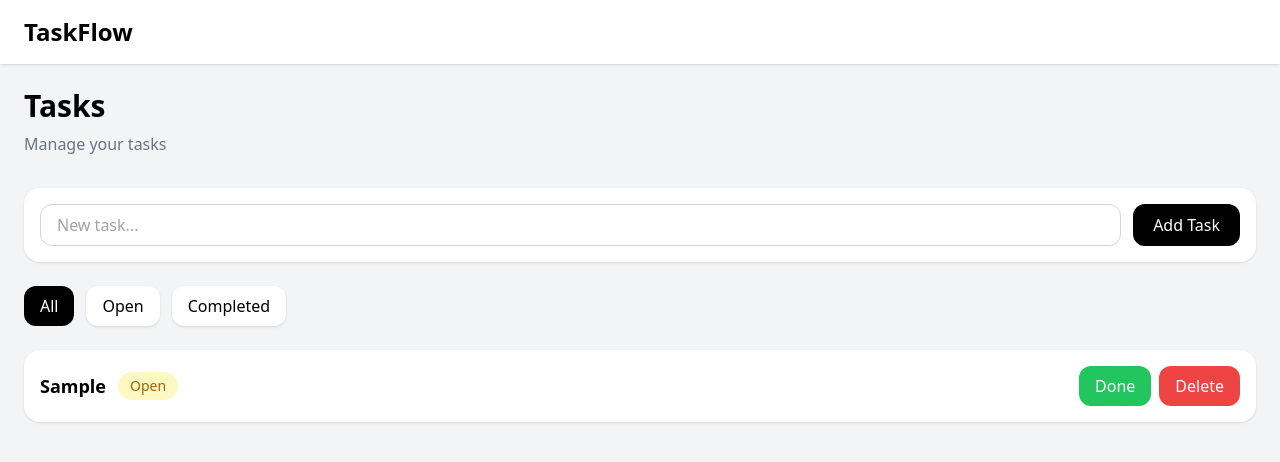
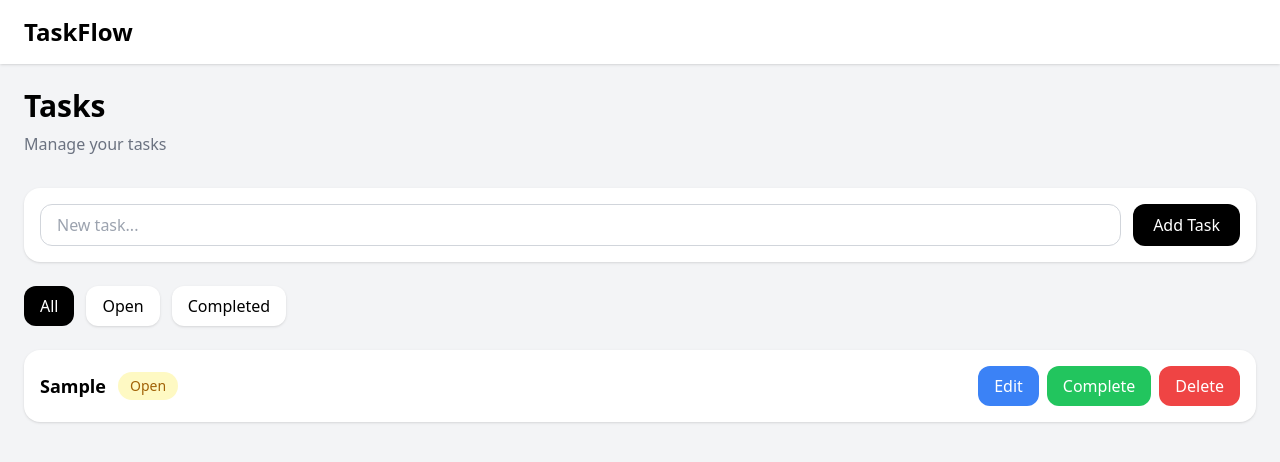
Before and after one commit to IvoGn/taskflow, a Nuxt app: page /tasks in a window 1280 px wide. Both pictures are taken after typing "Sample" into the empty fields and a click on the button "Add Task". Shown: the top 462 px of the page. Built offline with nearby package versions, Linux system fonts and the light colour scheme; no server answers.

Commit message:
feat: implement task editing functionality and update task management logic

```diff
--- a/components/TaskCard.vue
+++ b/components/TaskCard.vue
@@ -1,5 +1,5 @@
 <script setup>
-defineProps({
+const props = defineProps({
   task: {
     type: Object,
     required: true
@@ -8,14 +8,51 @@ defineProps({
 
 const emit = defineEmits([
   'toggle',
-  'delete'
+  'delete',
+  'update'
 ])
+
+const isEditing = ref(false)
+
+const editedTitle = ref(props.task.title)
+
+const startEditing = () => {
+  isEditing.value = true
+}
+
+const saveEdit = () => {
+  if (!editedTitle.value.trim()) return
+
+  emit(
+    'update',
+    props.task.id,
+    editedTitle.value
+  )
+
+  isEditing.value = false
+}
+
+const cancelEdit = () => {
+  editedTitle.value = props.task.title
+
+  isEditing.value = false
+}
 </script>
 
 <template>
-  <div class="bg-white rounded-2xl shadow p-4 flex justify-between items-center">
-    <div>
-        <div class="flex items-center gap-3">
+  <div
+    class="bg-white rounded-2xl shadow p-4 flex justify-between items-center"
+  >
+    <div class="flex items-center gap-3 flex-1">
+      <template v-if="isEditing">
+        <input
+          v-model="editedTitle"
+          type="text"
+          class="border border-gray-300 rounded-xl px-3 py-2 w-full"
+        >
+      </template>
+
+      <template v-else>
         <h3
           class="font-semibold text-lg"
           :class="task.completed ? 'line-through text-gray-400' : ''"
@@ -24,15 +61,39 @@ const emit = defineEmits([
         </h3>
 
         <StatusBadge :completed="task.completed" />
-      </div>
+      </template>
     </div>
 
-    <div class="flex gap-2">
+    <div class="flex gap-2 ml-4">
+      <template v-if="isEditing">
+        <button
+          @click="saveEdit"
+          class="bg-blue-500 text-white px-4 py-2 rounded-xl"
+        >
+          Save
+        </button>
+
+        <button
+          @click="cancelEdit"
+          class="bg-gray-400 text-white px-4 py-2 rounded-xl"
+        >
+          Cancel
+        </button>
+      </template>
+
+      <template v-else>
+        <button
+          @click="startEditing"
+          class="bg-blue-500 text-white px-4 py-2 rounded-xl"
+        >
+          Edit
+        </button>
+
         <button
           @click="emit('toggle', task.id)"
           class="bg-green-500 text-white px-4 py-2 rounded-xl"
         >
-        {{ task.completed ? 'Undo' : 'Done' }}
+          {{ task.completed ? 'Undo' : 'Complete' }}
         </button>
 
         <button
@@ -41,6 +102,7 @@ const emit = defineEmits([
         >
           Delete
         </button>
+      </template>
     </div>
   </div>
 </template>
--- a/composables/useTasks.js
+++ b/composables/useTasks.js
@@ -45,12 +45,24 @@ export const useTasks = () => {
       tasks.value = JSON.parse(storedTasks)
     }
   }
+  const updateTask = (id, title) => {
+    const task = tasks.value.find(
+        task => task.id === id
+    )
+
+    if (task) {
+        task.title = title
+    }
+
+    saveTasks()
+    }
 
   return {
     tasks,
     addTask,
     removeTask,
     toggleTask,
+    updateTask,
     loadTasks
   }
 }
--- a/pages/tasks.vue
+++ b/pages/tasks.vue
@@ -16,6 +16,7 @@ const {
   addTask,
   removeTask,
   toggleTask,
+  updateTask,
   loadTasks
 } = useTasks()
 
@@ -121,6 +122,7 @@ const filteredTasks = computed(() => {
         :task="task"
         @toggle="toggleTask"
         @delete="removeTask"
+        @update="updateTask"
       />
     </div>
   </div>
```
Lines whose indentation alone changed are shown as unchanged.
